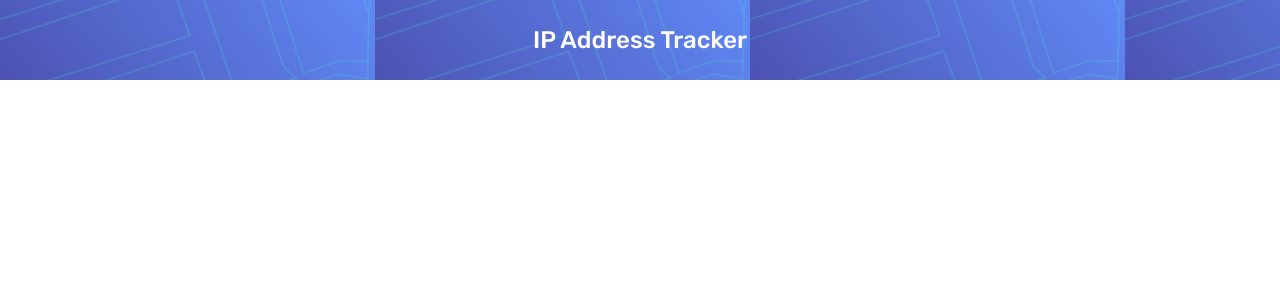
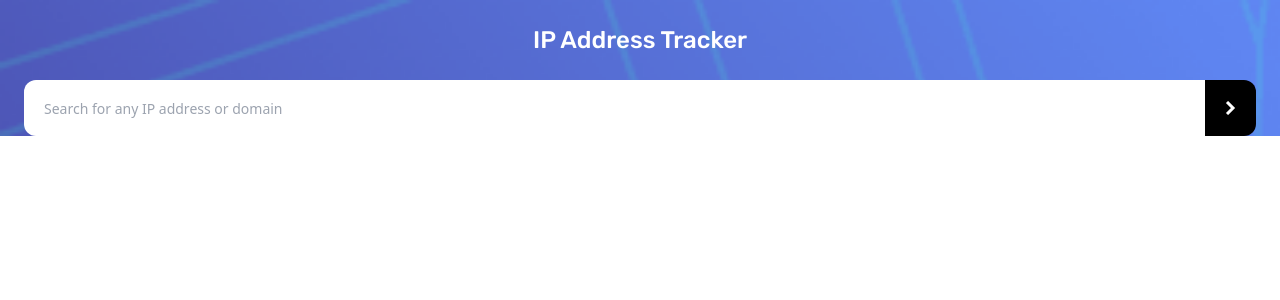
Before and after one commit to Coolbylaki/IP-Tracker, a React (Vite) app: page / in a window 1280 px wide. Shown: the top 300 px of the page. Built offline with nearby package versions, Linux system fonts and the light colour scheme.

Commit message:
Add: IP search box

```diff
--- a/src/App.jsx
+++ b/src/App.jsx
@@ -4,10 +4,10 @@ import Display from "./components/Display";
 function App() {
 	return (
 		<>
-			<section className="bg-mobile-pattern">
+			<section className="bg-mobile-pattern bg-cover px-6">
 				<h1 className="text-2xl text-white font-rubik font-medium text-center py-6">IP Address Tracker</h1>
+				<Search />
 			</section>
-			<Search />
 		</>
 	);
 }
--- a/src/components/Search.jsx
+++ b/src/components/Search.jsx
@@ -1,5 +1,18 @@
+import arrowSvg from "../assets/images/icon-arrow.svg";
+
 const Search = () => {
-	return <></>;
+	return (
+		<form action="" className="flex">
+			<input
+				type="text"
+				placeholder="Search for any IP address or domain"
+				className="py-4 rounded-l-xl pl-5 w-full placeholder:text-sm"
+			/>
+			<button className="bg-black rounded-r-xl p-5">
+				<img src={arrowSvg} alt="confirm button" />
+			</button>
+		</form>
+	);
 };
 
 export default Search;
```
